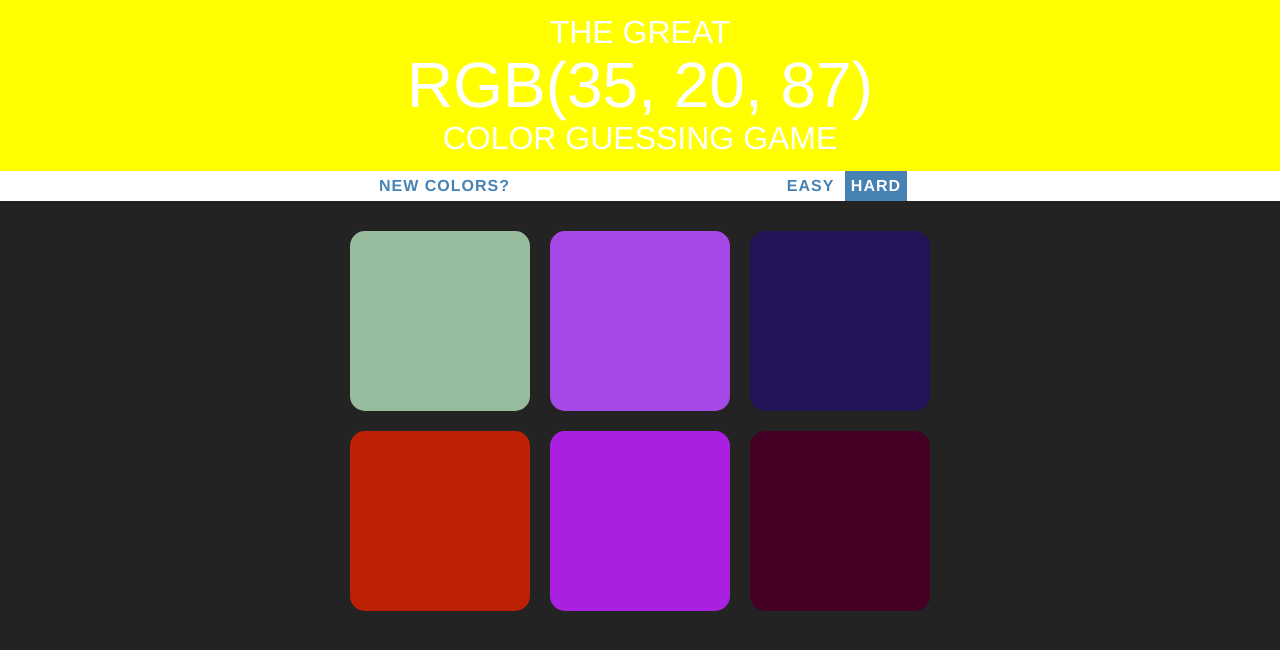
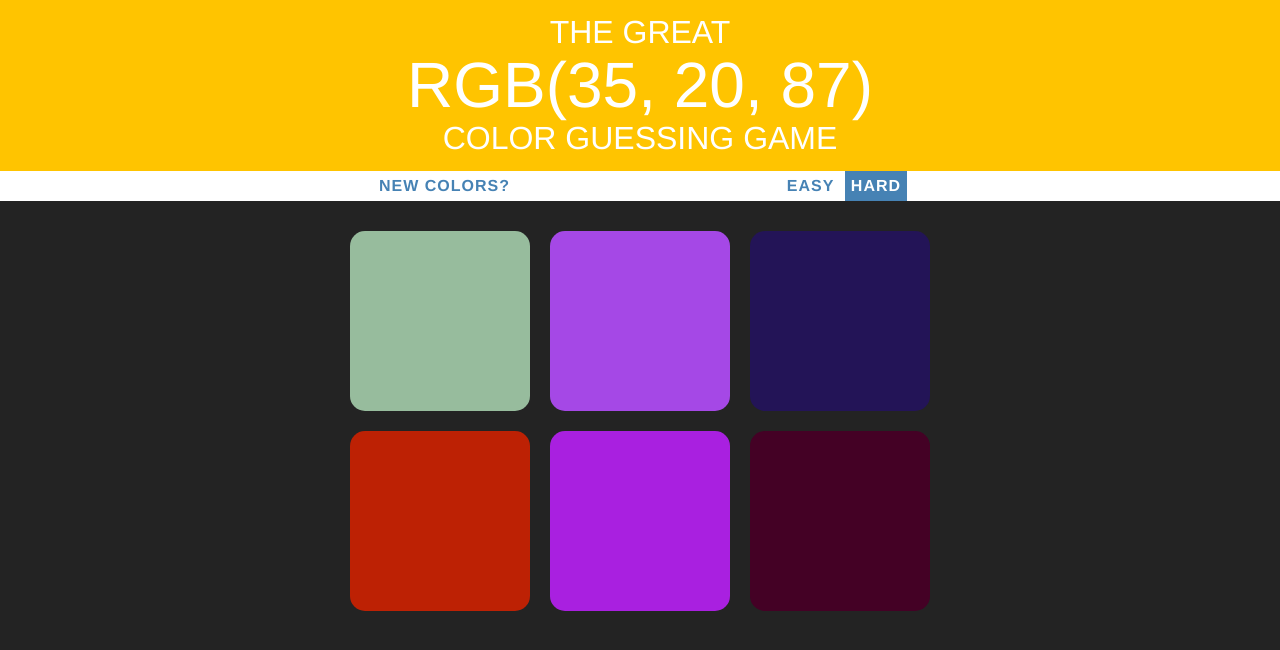
Before and after one commit to KritikaTri/Hackproject1, a plain HTML site: page index.html in a window 1280 px wide. Drawn offline with Linux system fonts and the light colour scheme.

Commit message:
Update style.css

```diff
--- a/style.css
+++ b/style.css
@@ -25,7 +25,7 @@ body {
 h1 {
 	color : white;
 	text-align: center;
-	background :yellow;
+	background :rgb(255,196,0);
 	margin : 0 auto;
 	padding-top: 15px;
 	padding-bottom: 15px;
```
